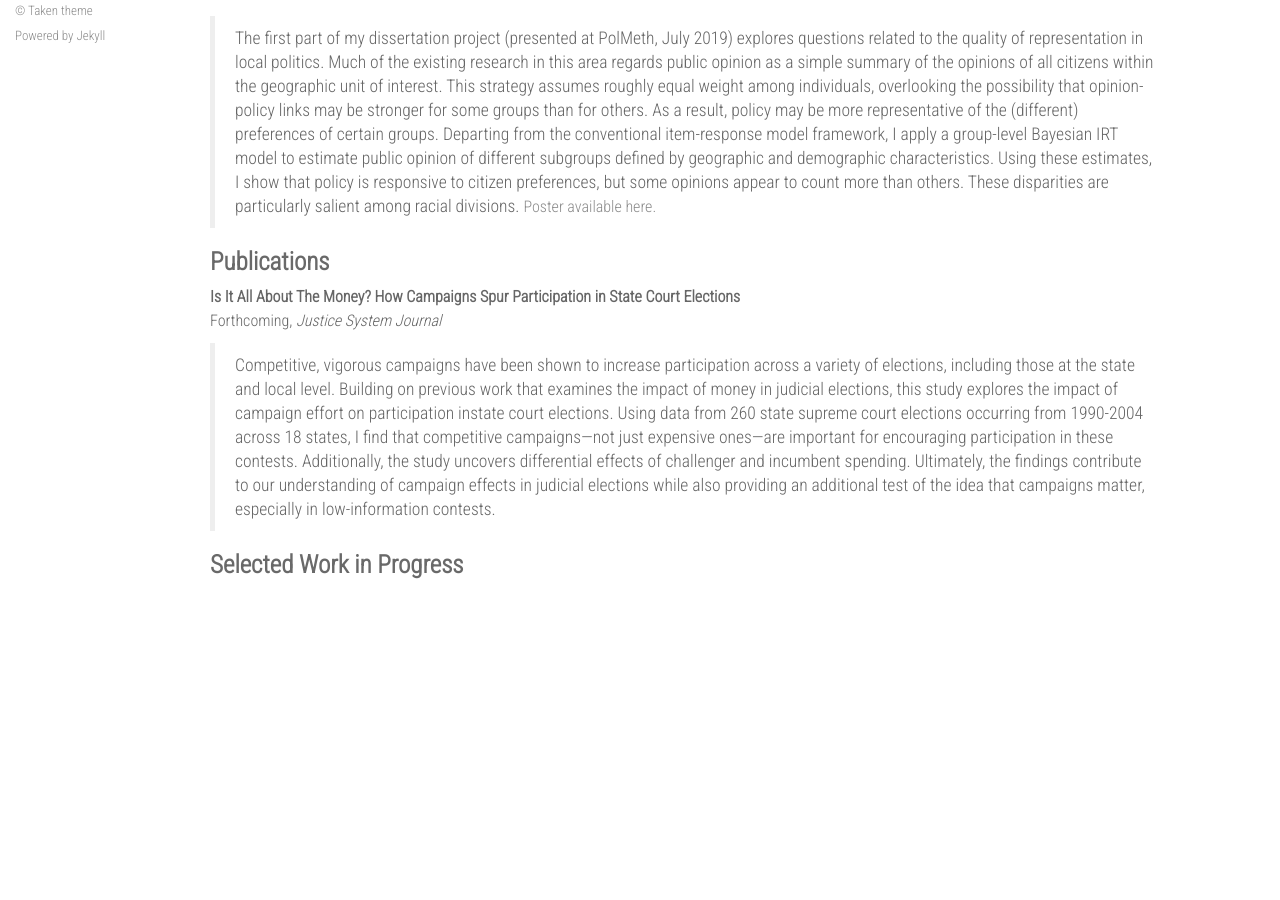
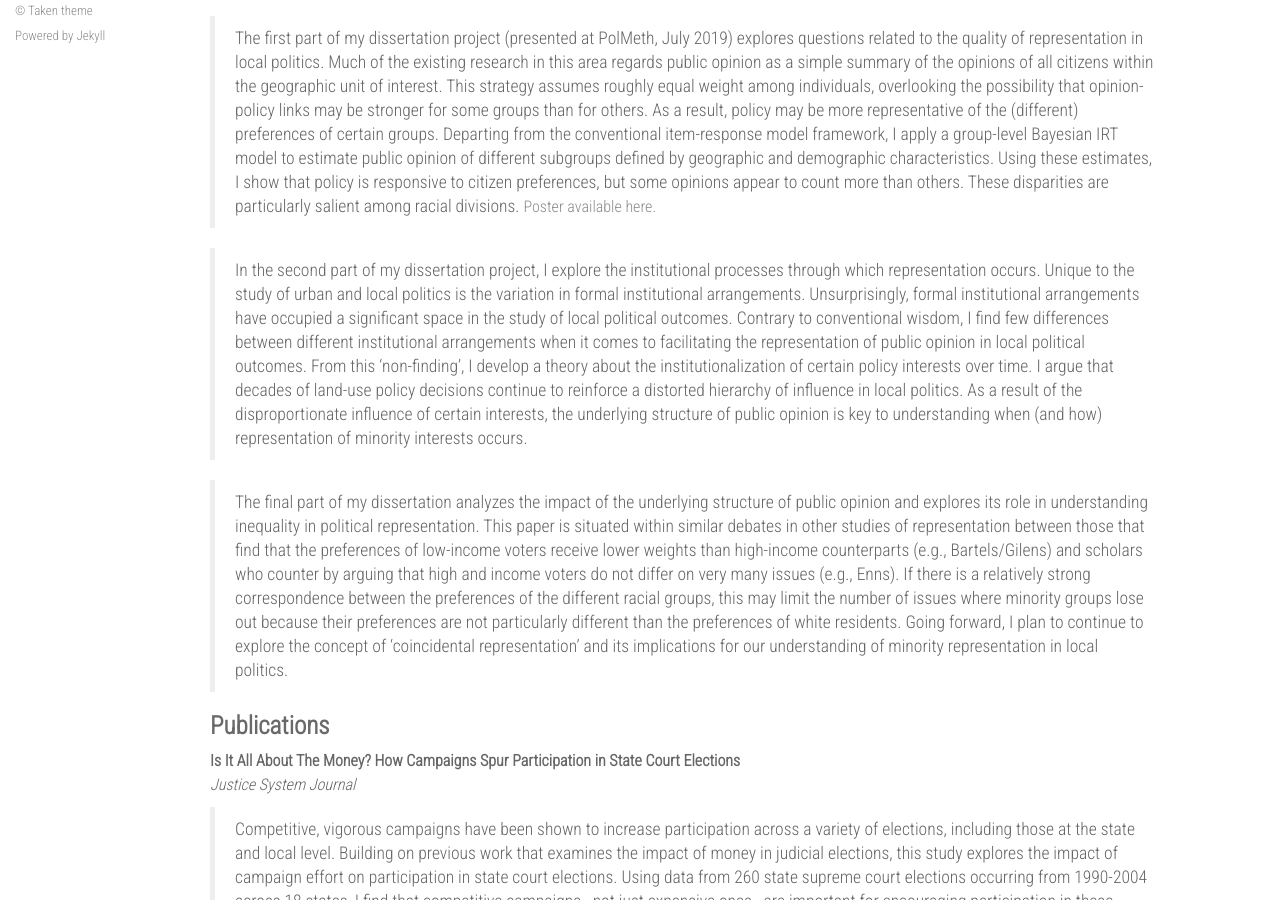
Before and after one commit to ajheideman/ajheideman.github.io, a Jekyll site: the page built from research.md, in a window 1280 px wide and 900 px high, scrolled down 459 px. Built offline with Jekyll 4.4.1, drawn with Linux system fonts in a browser that asks for light colours; nearby versions of some CDN libraries; before the commit the page ends 1128 px from its top, so only the background shows below that; some of the changed text lies outside the part shown.

Commit message:
Update research.md

```diff
--- a/research.md
+++ b/research.md
@@ -6,8 +6,8 @@
 
 # Dissertation
 
-**Insight Into Inequality** <br>
-_Committee_: Paru Shah (chair)
+**Unequal Representation in Local Democracies: An Analysis of Public Opinion and Policy Outcomes in U.S. Cities** <br>
+_Committee_: Paru Shah (chair), Tom Holbrook, Joel Rast, Kathy Dolan
 
 <blockquote>
 The nature of the connection between what citizens want and what government does is a central consideration in evaluating the strengths and weakness of democratic governance. A large body of research in “mainstream” American politics literature examines the link between public opinion and responsiveness at the national, state, and district level, generally finding that outcomes reflect citizen preferences. However, much less is known about the relationship at the municipal level. In my dissertation project, I apply new methods for the estimation of subnational public opinion in order to analyze the quality and process of representation in local politics. In doing so, my work bridges insights from scholarship in the fields of American political behavior, urban politics, and political methodology.
@@ -16,13 +16,24 @@
 The first part of my dissertation project (presented at PolMeth, July 2019) explores questions related to the quality of representation in local politics. Much of the existing research in this area regards public opinion as a simple summary of the opinions of all citizens within the geographic unit of interest. This strategy assumes roughly equal weight among individuals, overlooking the possibility that opinion-policy links may be stronger for some groups than for others. As a result, policy may be more representative of the (different) preferences of certain groups. Departing from the conventional item-response model framework, I apply a group-level Bayesian IRT model to estimate public opinion of different subgroups defined by geographic and demographic characteristics. Using these estimates, I show that policy is responsive to citizen preferences, but some opinions appear to count more than others. These disparities are particularly salient among racial divisions.
 <a href="https://ajheideman.github.io/ajheideman.github.io/resources/Heideman_PolMeth19_Poster.pdf" target="_blank">Poster available here.</a>
 </blockquote>
-
+<blockquote>
+In the second part of my dissertation project, I explore the institutional processes through which representation occurs. Unique to the study of urban and local politics is the variation in formal institutional arrangements. Unsurprisingly, formal institutional arrangements have occupied a significant space in the study of local political outcomes. Contrary to conventional wisdom, I find few differences between different institutional arrangements when it comes to facilitating the representation of public opinion in local political outcomes.  From this ‘non-finding’, I develop a theory about the institutionalization of certain policy interests over time. I argue that decades of land-use policy decisions continue to reinforce a distorted hierarchy of influence in local politics. As a result of the disproportionate influence of certain interests, the underlying structure of public opinion is key to understanding when (and how) representation of minority interests occurs.
+</blockquote>
+<blockquote>
+The final part of my dissertation analyzes the impact of the underlying structure of public opinion and explores its role in understanding inequality in political representation. This paper is situated within similar debates in other studies of representation between those that find that the preferences of low-income voters receive lower weights than high-income counterparts (e.g., Bartels/Gilens) and scholars who counter by arguing that high and income voters do not differ on very many issues (e.g., Enns). If there is a relatively strong correspondence between the preferences of the different racial groups, this may limit the number of issues where minority groups lose out because their preferences are not particularly different than the preferences of white residents. Going forward, I plan to continue to explore the concept of ‘coincidental representation’ and its implications for our understanding of minority representation in local politics.
+</blockquote>
 
 # Publications
 **Is It All About The Money? How Campaigns Spur Participation in State Court Elections** <br>
-Forthcoming, _Justice System Journal_
+_Justice System Journal_
 <blockquote>
-Competitive, vigorous campaigns have been shown to increase participation across a variety of elections, including those at the state and local level. Building on previous work that examines the impact of money in judicial elections, this study explores the impact of campaign effort on participation instate court elections. Using data from 260 state supreme court elections occurring from 1990-2004 across 18 states, I find that competitive campaigns—not just expensive ones—are important for encouraging participation in these contests. Additionally, the study uncovers differential effects of challenger and incumbent spending. Ultimately, the findings contribute to our understanding of campaign effects in judicial elections while also providing an additional test of the idea that campaigns matter, especially in low-information contests.
+Competitive, vigorous campaigns have been shown to increase participation across a variety of elections, including those at the state and local level. Building on previous work that examines the impact of money in judicial elections, this study explores the impact of campaign effort on participation in state court elections. Using data from 260 state supreme court elections occurring from 1990-2004 across 18 states, I find that competitive campaigns—not just expensive ones—are important for encouraging participation in these contests. Additionally, the study uncovers differential effects of challenger and incumbent spending. Ultimately, the findings contribute to our understanding of campaign effects in judicial elections while also providing an additional test of the idea that campaigns matter, especially in low-information contests. <a href="https://ajheideman.github.io/ajheideman.github.io/resources/Is It All About the Money How Campaigns Spur Participation in State Court Elections.pdf" target="_blank">Click here to view.</a>
 </blockquote>
 
 # Selected Work in Progress
+**Attitudes Towards Local Taxes** <br>
+_co-authored with Tom Holbrook_
+
+<blockquote>
+ Since the late 1970s, local governments have experienced a slow-but-steady decrease in the flow of intergovernmental assistance while at the same time dealing with a persistent post-Proposition 13 anti-tax environment. Complicating things even more for local governments, their primary own-source revenue stream—the property tax—historically is one of the public’s least favorite taxes. However, that is not to say there is widespread dissatisfaction with local taxes, or that support and opposition to local tax regimes is rooted only in the local tax portfolio, rather than some other mix of factors. In this paper, we investigate the relative roles of local tax policies and respondent attitudes and characteristics in shaping support for local taxes. Using a unique set of survey data collected across dozens of cities over several years, combined with contextual data on local tax systems, we are able to offer a comprehensive picture of who supports, and who opposes local taxes.   In addition to confirming some of the work done by others, our analysis produces a number of interesting and novel findings: Tax attitudes are responsive to the local tax portfolio, especially reliance on property taxes;  both operational and symbolic ideology are important predictors of tax attitudes; racial resentment is a powerful predictor of local tax attitudes among whites, and ideology and racial resentment are stronger predictors of sociotropic rather than egotropic tax attitudes.
+  </blockquote>
```
